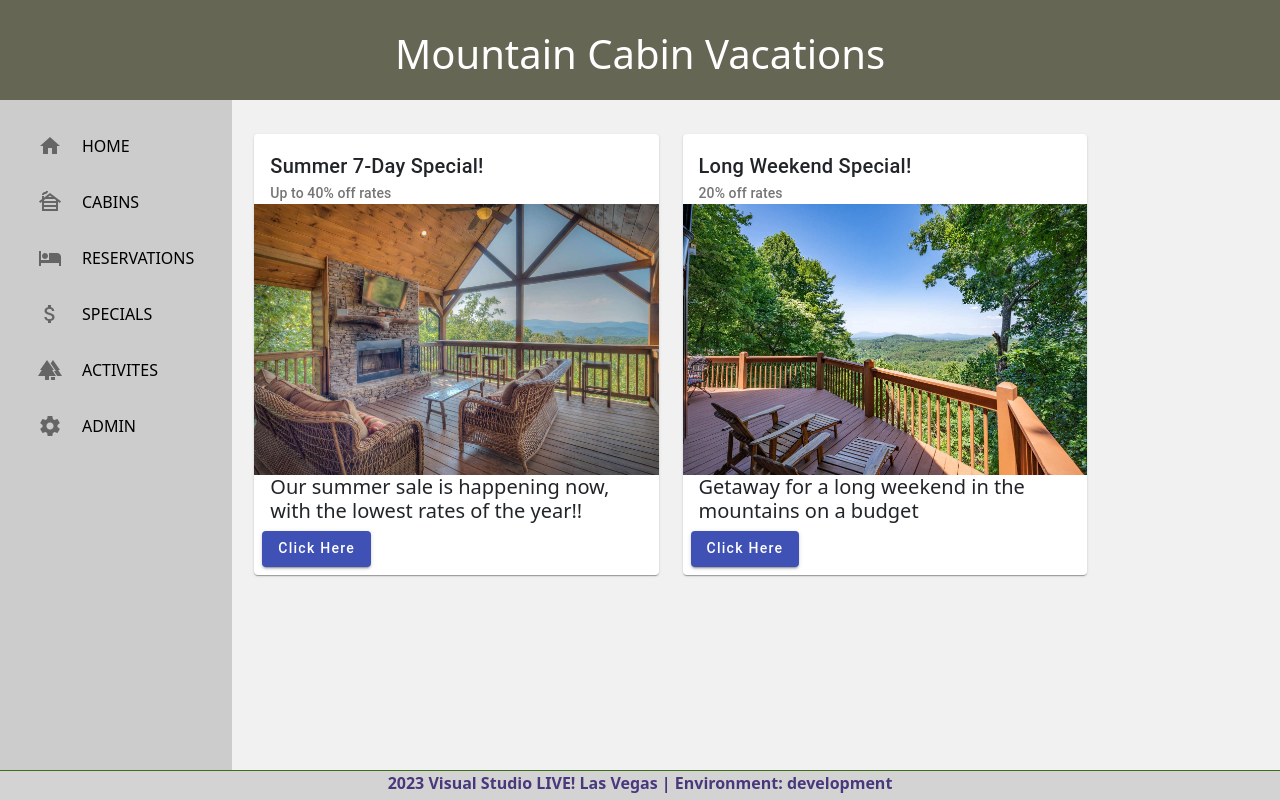
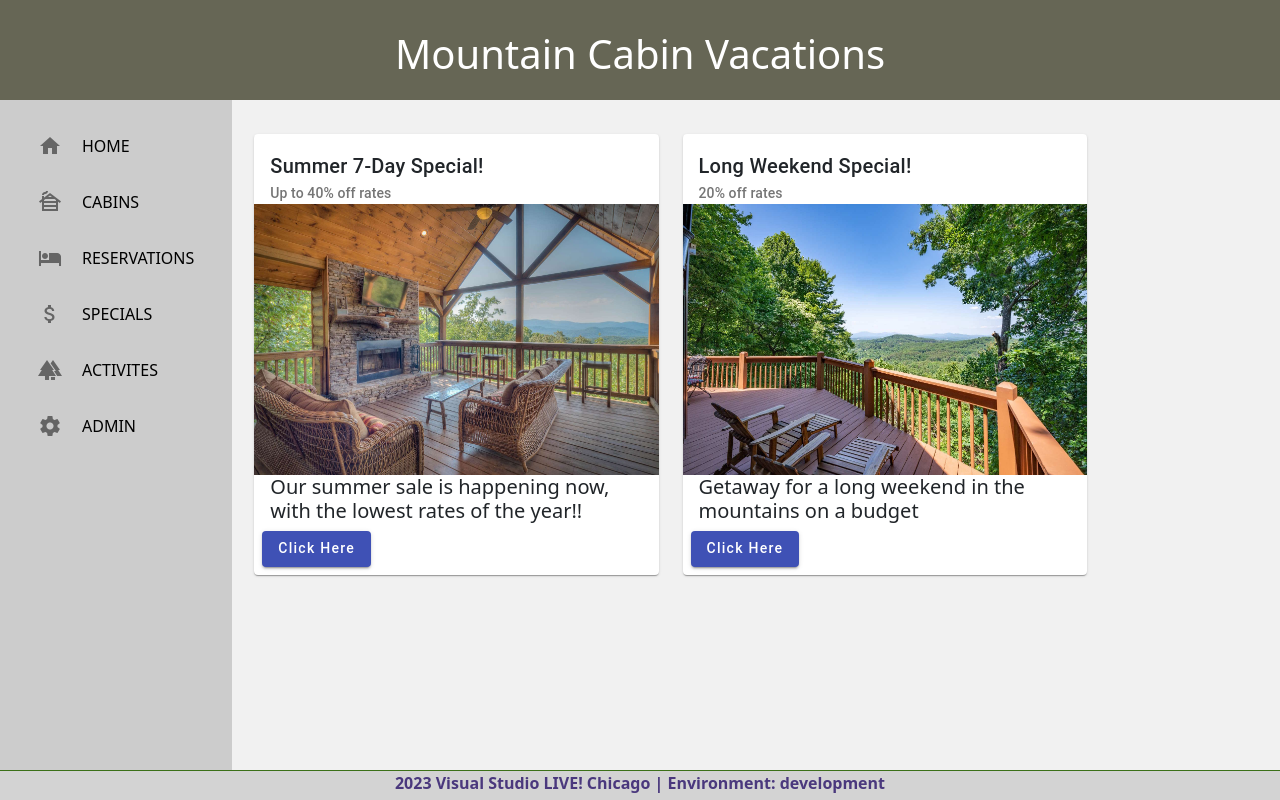
Before and after one commit to AllenConway/AngularMMApp, an Angular app: page /specials in a window 1280 px wide. Built offline with nearby package versions, Linux system fonts and the light colour scheme.

Commit message:
Minor updates for VSLive Chicago + removal of unnecessary imports for standalone components

```diff
--- a/src/app/app.component.ts
+++ b/src/app/app.component.ts
@@ -29,7 +29,7 @@ export class AppComponent {
   public today: number = Date.now();
 
   ngOnInit() {
-    this.className = `Visual Studio LIVE! Las Vegas | Environment: ${environment.name}`;
+    this.className = `Visual Studio LIVE! Chicago | Environment: ${environment.name}`;
   }
 
 }
--- a/src/app/reservations/reservation.component.ts
+++ b/src/app/reservations/reservation.component.ts
@@ -15,7 +15,6 @@ import { CABINS } from '../cabins/models/mock-cabins';
   selector: 'app-reservation',
   standalone: true,
   imports: [
-    CommonModule,
     FormsModule,
     MatNativeDateModule,
     MatDatepickerModule,
--- a/src/app/specials/specials.component.ts
+++ b/src/app/specials/specials.component.ts
@@ -7,7 +7,6 @@ import { MatCardModule } from '@angular/material/card';
   selector: 'app-specials',
   standalone: true,
   imports: [
-    CommonModule,
     MatButtonModule,
     MatCardModule
   ],
```
